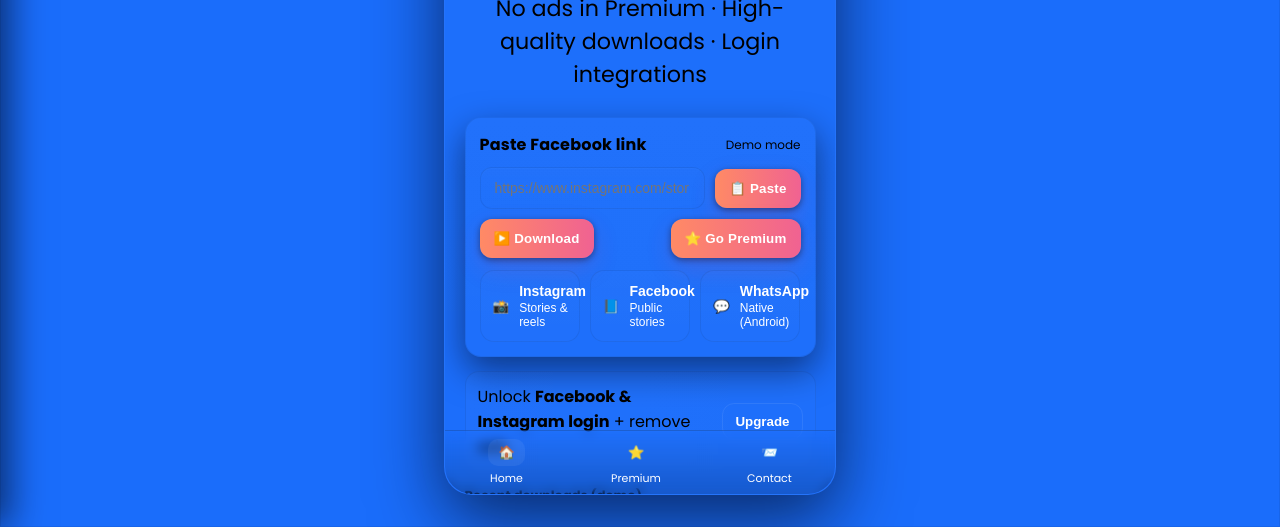
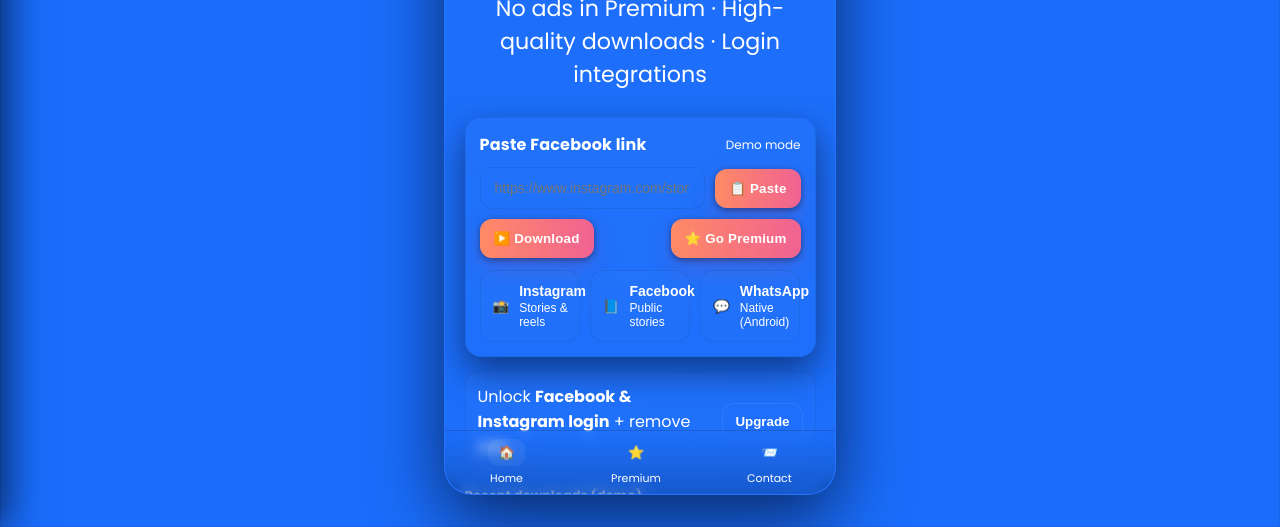
Before and after one commit to mushariq502/Story-Saver-, a plain HTML site: page facebook.html in a window 1280 px wide. Shown: the part 273-800 px from the top of the page. Drawn offline with Linux system fonts and the light colour scheme.

Commit message:
Update facebook.html

```diff
--- a/facebook.html
+++ b/facebook.html
@@ -25,7 +25,7 @@
 html,body{height:100%}
 body{
   font-family:'Poppins',system-ui,Arial;
-  color:var(--txt);
+  color: #fff;
   background: var(--card);
   border: 1px solid var(--stroke);
   -webkit-font-smoothing:antialiased;
```
